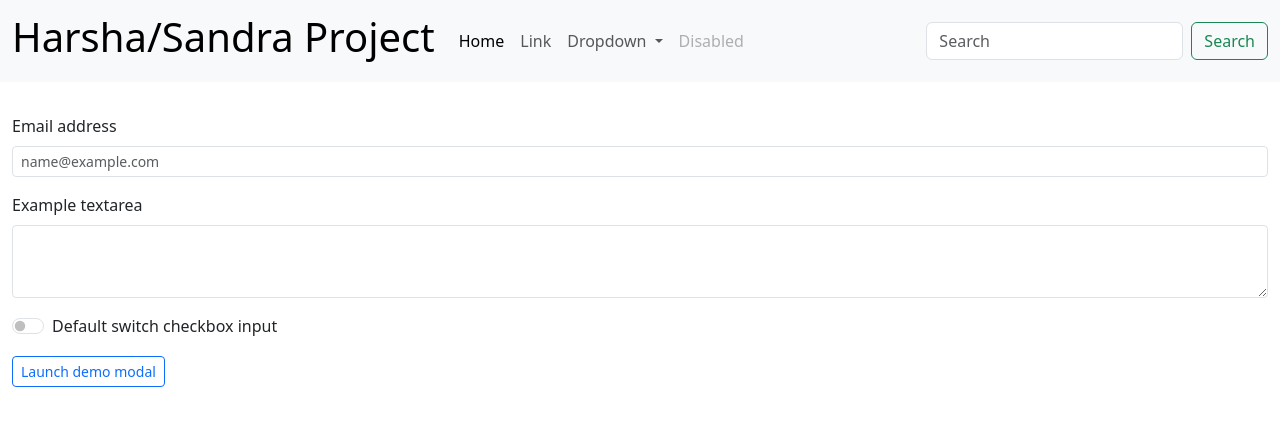
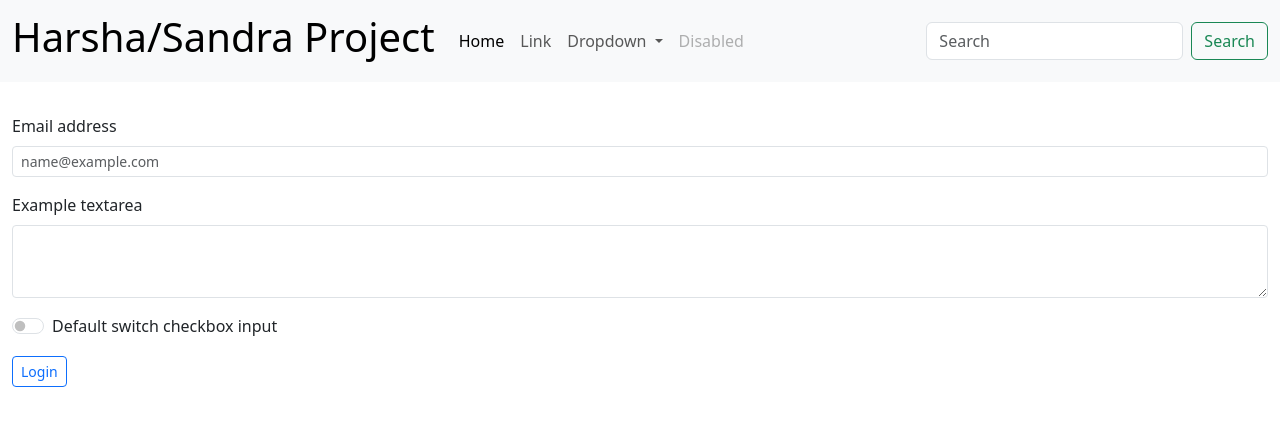
Before and after one commit to Harzsha/Portfolio_Angular_, an Angular app: page / in a window 1280 px wide. Shown: the top 426 px of the page. Built offline with nearby package versions, Linux system fonts and the light colour scheme.

Commit message:
dashboard component added

```diff
--- /dev/null
+++ b/src/app/Components/dashboard/dashboard.component.html
@@ -0,0 +1 @@
+<p>dashboard works!</p>
--- a/src/app/Components/login/login.component.html
+++ b/src/app/Components/login/login.component.html
@@ -59,7 +59,7 @@
     </div>
     <div class="row my-3">
       <div class="col">
-        <button class="btn btn-sm btn-outline-primary" (click)="open(demoModal)">Launch demo modal</button>
+        <button class="btn btn-sm btn-outline-primary" (click)="open(demoModal)">Login</button>
       </div>
     </div>
   </div>
--- a/src/app/app.module.ts
+++ b/src/app/app.module.ts
@@ -5,12 +5,14 @@ import { AppRoutingModule } from './app-routing.module';
 import { AppComponent } from './app.component';
 import { NgbModule } from '@ng-bootstrap/ng-bootstrap';
 import { LoginComponent } from './Components/login/login.component';
+import { DashboardComponent } from './Components/dashboard/dashboard.component';
 
 
 @NgModule({
   declarations: [
     AppComponent,
-    LoginComponent
+    LoginComponent,
+    DashboardComponent
   ],
   imports: [
     BrowserModule,
```
Also changed, not shown: src/app/Components/dashboard/dashboard.component.ts (added, +10 -0 lines), src/app/Components/dashboard/dashboard.component.scss (added), 1 other file (tests, documents, lock files or other folders).
